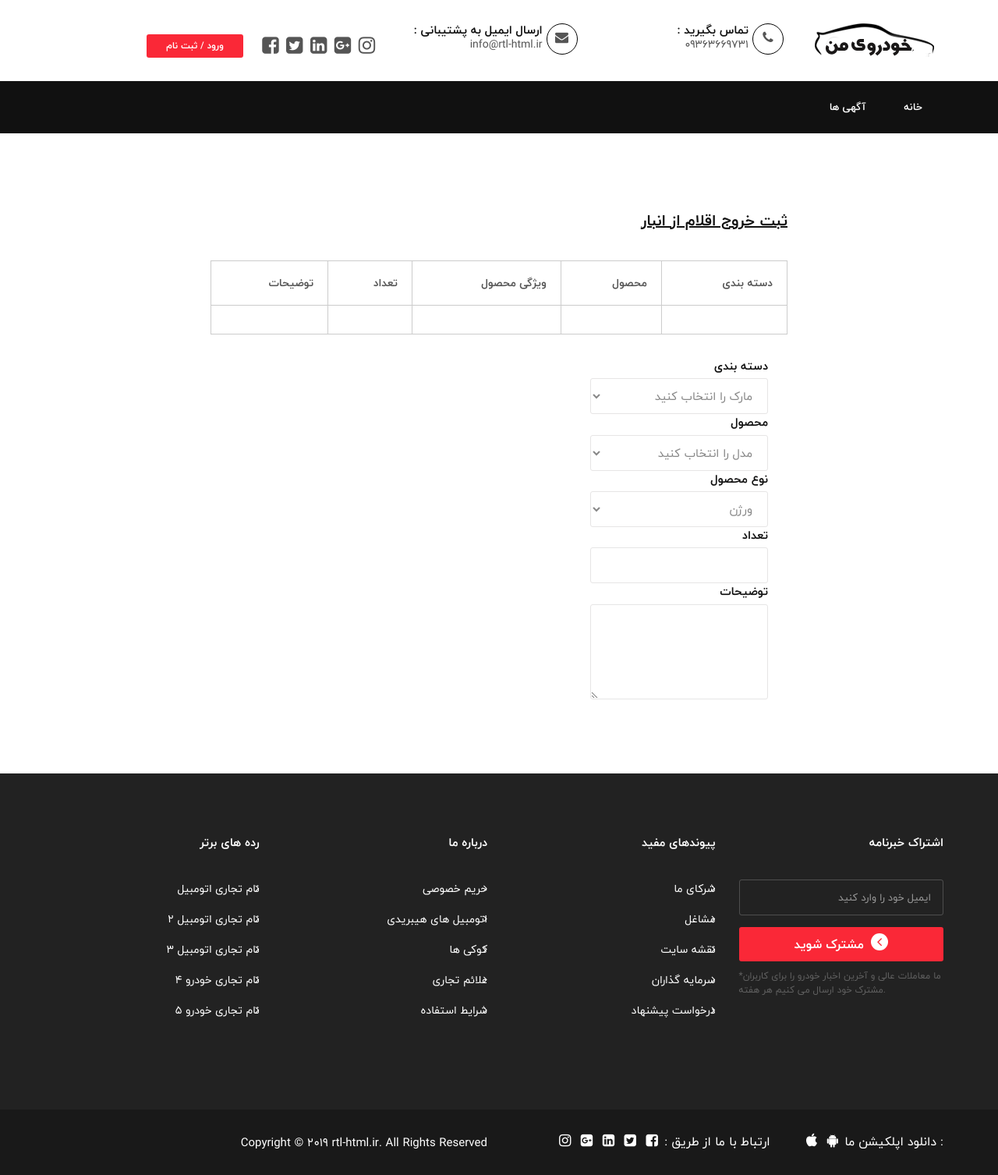
After one commit to poya-kob/brz-it, a Django app: page /product/income in a window 1280 px wide. The commit adds this page. Shown: the whole page at 78% size. Run offline with Django 4.2, Linux system fonts and the light colour scheme; lists and menus that the app fills with data are empty; some libraries are stand-ins or nearby versions.

Commit message:
send for ui design

```diff
--- /dev/null
+++ b/static/assets/css/mycss.css
@@ -0,0 +1,7 @@
+th {
+    text-align: right;
+}
+
+td {
+    text-align: right;
+}
--- a/store/urls.py
+++ b/store/urls.py
@@ -1,9 +1,9 @@
 from django.urls import path
 
-from .views import test, list_products, detail_product
+from .views import list_products, detail_product, income_product
 
 urlpatterns = [
-    path('', test),
+    path('product/income', income_product, name='income-product'),
     path('product/', list_products, name='list-product'),
     path('product/<int:id>', detail_product),
     path('product/<int:id>/<str:name>/', detail_product),
--- a/store/views.py
+++ b/store/views.py
@@ -1,11 +1,11 @@
-from django.shortcuts import HttpResponse, render
+from django.shortcuts import render
 from django.db.models import Sum
 
 from .models import Products, Category
 
 
-def create_product(request):
-    pass
+def income_product(request):
+    return render(request, 'income_products.html')
 
 
 def list_products(request):
--- /dev/null
+++ b/templates/income_products.html
@@ -0,0 +1,66 @@
+{% extends 'shared/_MainLayout.html' %}
+
+{% block content %}
+    <!--Post-vehicle-->
+    <section class="user_profile inner_pages" style="direction: rtl;text-align: right">
+        <div class="container">
+            <div class="row">
+                <div class="col-md-2 col-sm-3">
+                </div>
+                <div class="col-md-8 col-sm-8">
+                    <div class="profile_wrap">
+                        <h5 class="uppercase underline">ثبت خروج اقلام از انبار</h5>
+                        <form action="#" method="get" >
+                            <table >
+
+                                <tr >
+                                    <th> دسته بندی</th>
+                                    <th> محصول</th>
+                                    <th> ویژگی محصول</th>
+                                    <th> تعداد</th>
+                                    <th> توضیحات</th>
+                                </tr>
+
+                                <tr>
+                                    <td></td>
+                                    <td></td>
+                                    <td></td>
+                                    <td></td>
+                                    <td></td>
+                                </tr>
+                            </table>
+                            <div class="form-group" style="float: right">
+                                <label class="control-label">دسته بندی</label>
+                                <select class="form-control white_bg">
+                                    <option> مارک را انتخاب کنید</option>
+                                    <option> مارک 1</option>
+                                    <option> مارک 2</option>
+                                    <option> مارک 3</option>
+                                    <option> مارک 4</option>
+                                </select>
+                                <label class="control-label">محصول</label>
+                                <select class="form-control white_bg">
+                                    <option> مدل را انتخاب کنید</option>
+                                    <option> مدل 2</option>
+                                    <option> مدل 3</option>
+                                    <option> مدل 4</option>
+                                </select>
+                                <label class="control-label">نوع محصول</label>
+                                <select class="form-control white_bg">
+                                    <option>ورژن</option>
+                                    <option>ورژن 1.1</option>
+                                    <option>ورژن 1.2</option>
+                                </select>
+                                <label class="control-label">تعداد</label>
+                                <input class="form-control white_bg" id="Price" type="text">
+                                <label class="control-label">توضیحات</label>
+                                <textarea class="form-control white_bg" rows="4"></textarea>
+                            </div>
+                        </form>
+                    </div>
+                </div>
+            </div>
+        </div>
+    </section>
+    <!--/Post-vehicle-->
+{% endblock %}
--- a/templates/shared/_HeaderRefrences.html
+++ b/templates/shared/_HeaderRefrences.html
@@ -32,6 +32,8 @@
     <link rel="shortcut icon" href="{% static "assets/images/favicon-icon/favicon.png" %}">
     <!-- Google-Font-->
     <link href="https://fonts.googleapis.com/css?family=Lato:300,400,700,900" rel="stylesheet">
+    <link href="{% static "assets/css/mycss.css" %}" rel="stylesheet">
+
     <!-- HTML5 Shim and Respond.js IE8 support of HTML5 elements and media queries -->
     <!-- WARNING: Respond.js doesn't work if you view the page via file:// -->
     <!--[if lt IE 9]>
```
